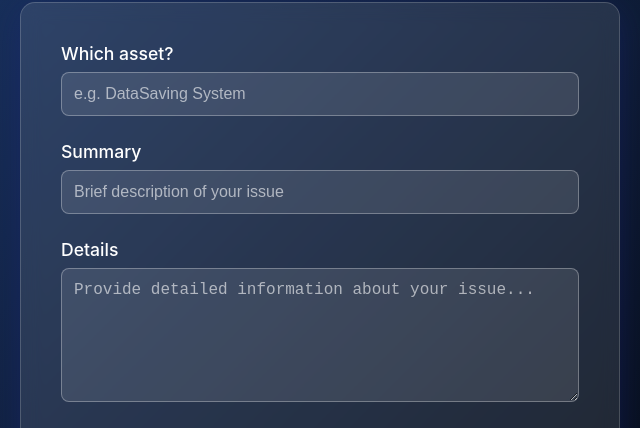
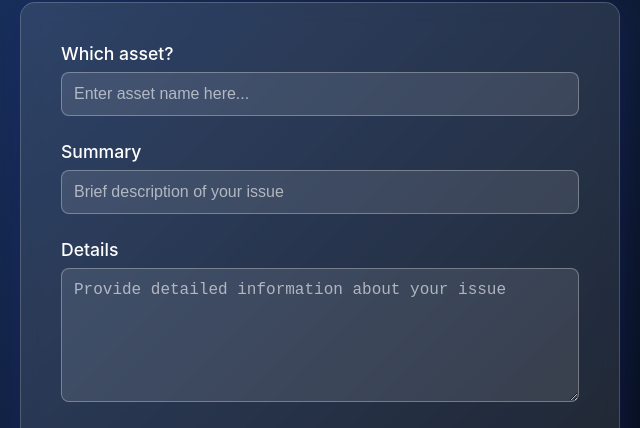
Before and after one commit to rockdev13/AssetSupportWebsite, a plain HTML site: page index.html in a window 1280 px wide. Shown: the part 134-562 px from the top of the page, 320-960 px from the left. Drawn offline with Linux system fonts and the light colour scheme.

Commit message:
slight changes

```diff
--- a/index.html
+++ b/index.html
@@ -13,7 +13,7 @@
         <form id="supportForm" class="support-form">
             <div class="form-group">
                 <label for="asset">Which asset?</label>
-                <input type="text" id="asset" name="asset" placeholder="e.g. DataSaving System" required>
+                <input type="text" id="asset" name="asset" placeholder="Enter asset name here..." required>
             </div>
 
             <div class="form-group">
@@ -23,7 +23,7 @@
 
             <div class="form-group">
                 <label for="details">Details</label>
-                <textarea id="details" name="details" rows="6" placeholder="Provide detailed information about your issue..." required></textarea>
+                <textarea id="details" name="details" rows="6" placeholder="Provide detailed information about your issue" required></textarea>
             </div>
 
             <div class="form-group">
```
